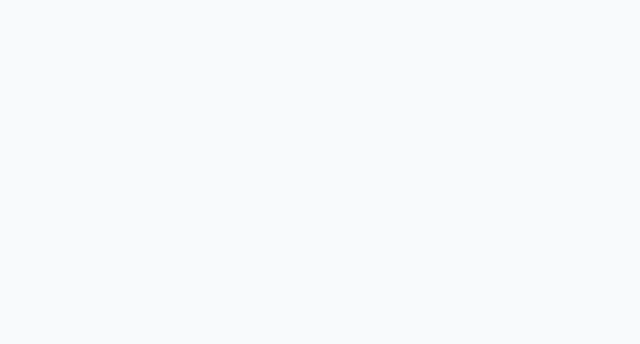
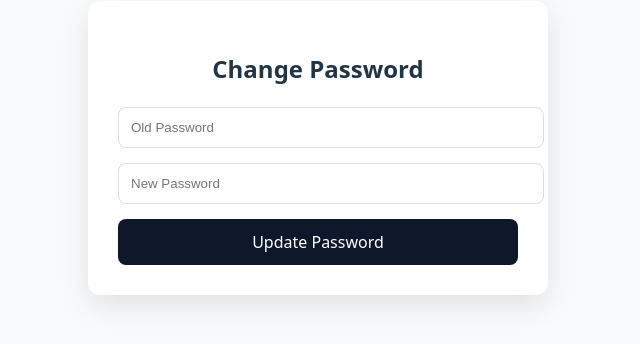
Before and after one commit to Hrithikrao86/clinora-frontend, a React (Vite) app in the folder vite-project/: page /profile in a window 1280 px wide. Before the commit this address had no page. Shown: the part 252-596 px from the top of the page, without its empty margins (322-962 px from the left). Built offline with nearby package versions, Linux system fonts and the light colour scheme.

Commit message:
added profile

```diff
--- a/vite-project/src/App.jsx
+++ b/vite-project/src/App.jsx
@@ -4,9 +4,8 @@ import viteLogo from '/vite.svg'
 import './App.css'
 import { BrowserRouter, Routes, Route } from "react-router-dom"
 import Login from "./components/LoginPage"
+import Profile from "./components/Profile"
 
-import { FontAwesomeIcon } from "@fortawesome/react-fontawesome"
-import { faHospital } from "@fortawesome/free-solid-svg-icons"
 
 import Appointments from "./components/GetAppointments"
 
@@ -16,6 +15,7 @@ function App() {
     <BrowserRouter>
       <Routes>
         <Route path="/" element={<Login />} />
+        <Route path="/profile" element={<Profile />} />
         <Route path="/dashboard" element={<Appointments />} />
       </Routes>
     </BrowserRouter>
--- a/vite-project/src/components/GetAppointments/index.jsx
+++ b/vite-project/src/components/GetAppointments/index.jsx
@@ -43,14 +43,10 @@ const statusList=[{statusId:"BOOKED",statusLang:"Booked"},
 
 
 class Appointments extends Component{
-    state={appointmentList:[],statusId:statusList[0].statusId,selectedDate: new Date().toLocaleDateString("en-CA"),totalApp:[],blockedDates:[],clinicName:"",showProfile: false,
-oldPassword: "",
-newPassword: ""}
+    state={appointmentList:[],statusId:statusList[0].statusId,selectedDate: new Date().toLocaleDateString("en-CA"),totalApp:[],blockedDates:[],clinicName:""
 
+    }
 
-toggleProfile = () => {
-  this.setState(prev => ({ showProfile: !prev.showProfile }))
-}
 
     updateId=(id)=>{
      this.setState({statusId:id},this.getAppointment)
@@ -262,7 +258,9 @@ this.interval=setInterval(() => {
   <img src="https://image2url.com/r2/default/images/1771932757551-0110636d-ee4f-4cd2-838e-3fddff9323ec.png" alt="clinora logo" className="smallLogo"/>
 
 
-  <button onClick={this.toggleProfile}>Profile</button>
+  <button onClick={() => window.location.href="/profile"}>
+  Profile
+</button>
 <button className="logout-btn" onClick={this.handleLogout}>
   Logout
 </button>
--- /dev/null
+++ b/vite-project/src/components/Profile/index.css
@@ -0,0 +1,41 @@
+.profile-container {
+  max-width: 400px;
+  margin: 80px auto;
+  padding: 30px;
+  background: white;
+  border-radius: 12px;
+  box-shadow: 0 10px 30px rgba(0,0,0,0.1);
+  text-align: center;
+}
+
+.profile-container h2 {
+  margin-bottom: 20px;
+}
+
+.profile-container input {
+  width: 100%;
+  padding: 12px;
+  margin-bottom: 15px;
+  border-radius: 8px;
+  border: 1px solid #ddd;
+}
+
+.profile-container button {
+  width: 100%;
+  padding: 12px;
+  border: none;
+  background: #0f172a;
+  color: white;
+  border-radius: 8px;
+  cursor: pointer;
+}
+
+.success {
+  color: green;
+  margin-top: 15px;
+}
+
+.error {
+  color: red;
+  margin-top: 15px;
+}
--- /dev/null
+++ b/vite-project/src/components/Profile/index.jsx
@@ -0,0 +1,89 @@
+import { Component } from "react"
+import "./index.css"
+
+class Profile extends Component {
+  state = {
+    oldPassword: "",
+    newPassword: "",
+    message: "",
+    error: ""
+  }
+
+  handleChange = e => {
+    this.setState({ [e.target.name]: e.target.value })
+  }
+
+  handleSubmit = async e => {
+    e.preventDefault()
+
+    const token = localStorage.getItem("token")
+
+    const response = await fetch(
+      "https://clinora-backend.onrender.com/api/clinic/change-password",
+      {
+        method: "PUT",
+        headers: {
+          "Content-Type": "application/json",
+          Authorization: `Bearer ${token}`
+        },
+        body: JSON.stringify({
+          oldPassword: this.state.oldPassword,
+          newPassword: this.state.newPassword
+        })
+      }
+    )
+
+    const data = await response.json()
+
+    if (response.ok) {
+      this.setState({
+        message: "Password updated successfully",
+        error: "",
+        oldPassword: "",
+        newPassword: ""
+      })
+    } else {
+      this.setState({
+        error: data.error || "Something went wrong",
+        message: ""
+      })
+    }
+  }
+
+  render() {
+    const { oldPassword, newPassword, message, error } = this.state
+
+    return (
+      <div className="profile-container">
+        <h2>Change Password</h2>
+
+        <form onSubmit={this.handleSubmit}>
+          <input
+            type="password"
+            name="oldPassword"
+            placeholder="Old Password"
+            value={oldPassword}
+            onChange={this.handleChange}
+            required
+          />
+
+          <input
+            type="password"
+            name="newPassword"
+            placeholder="New Password"
+            value={newPassword}
+            onChange={this.handleChange}
+            required
+          />
+
+          <button type="submit">Update Password</button>
+        </form>
+
+        {message && <p className="success">{message}</p>}
+        {error && <p className="error">{error}</p>}
+      </div>
+    )
+  }
+}
+
+export default Profile
```
